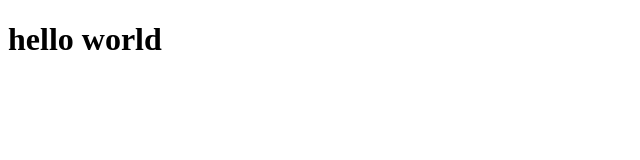
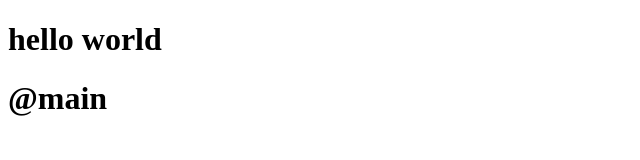
Before and after one commit to Dale0311/test-repo2, a plain HTML site: page index.html in a window 1280 px wide. Shown: the whole page, without its empty margins (0-640 px from the left). Drawn offline with Linux system fonts and the light colour scheme.

Commit message:
added @main

```diff
--- a/index.html
+++ b/index.html
@@ -8,5 +8,6 @@
 </head>
 <body>
     <h1>hello world</h1>
+    <h1>@main</h1>
 </body>
 </html>
```
